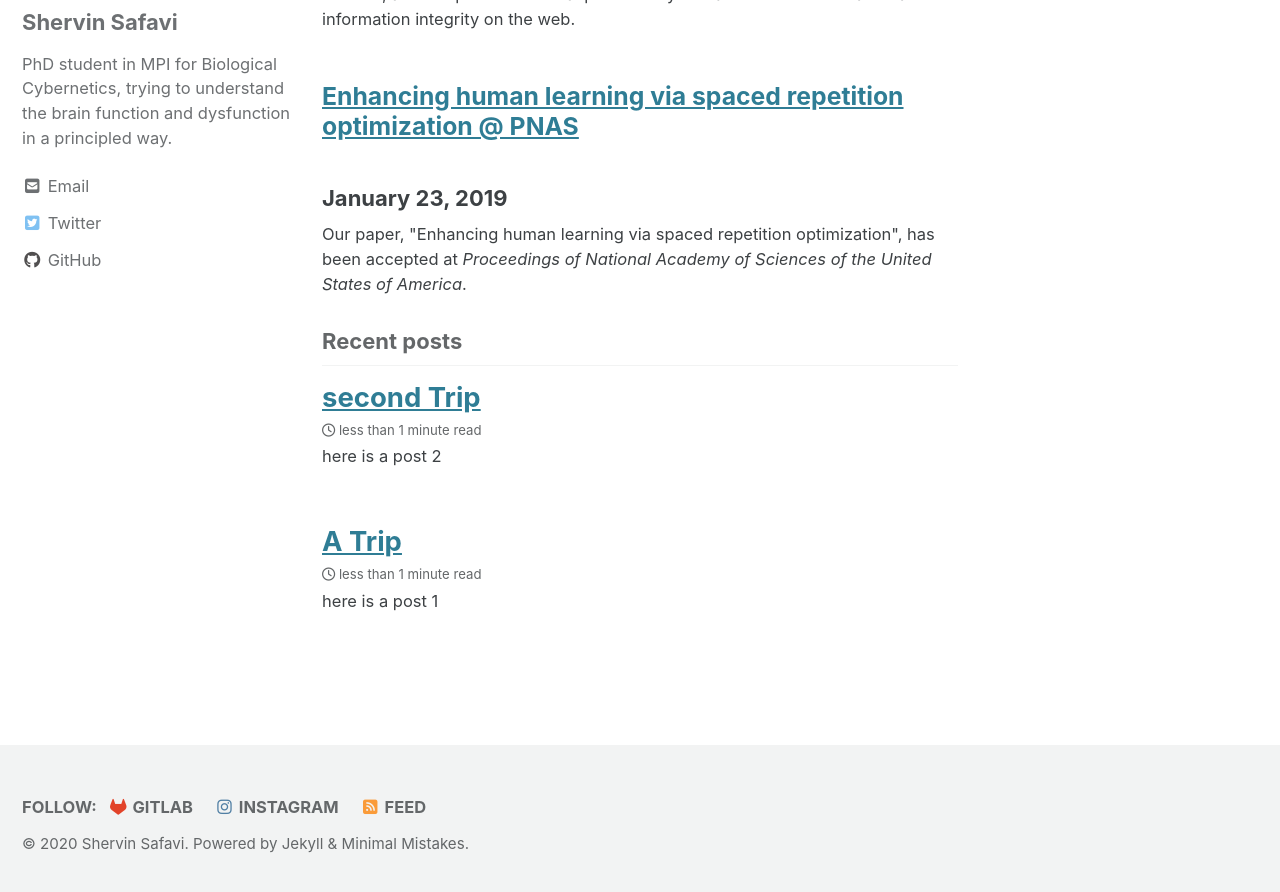
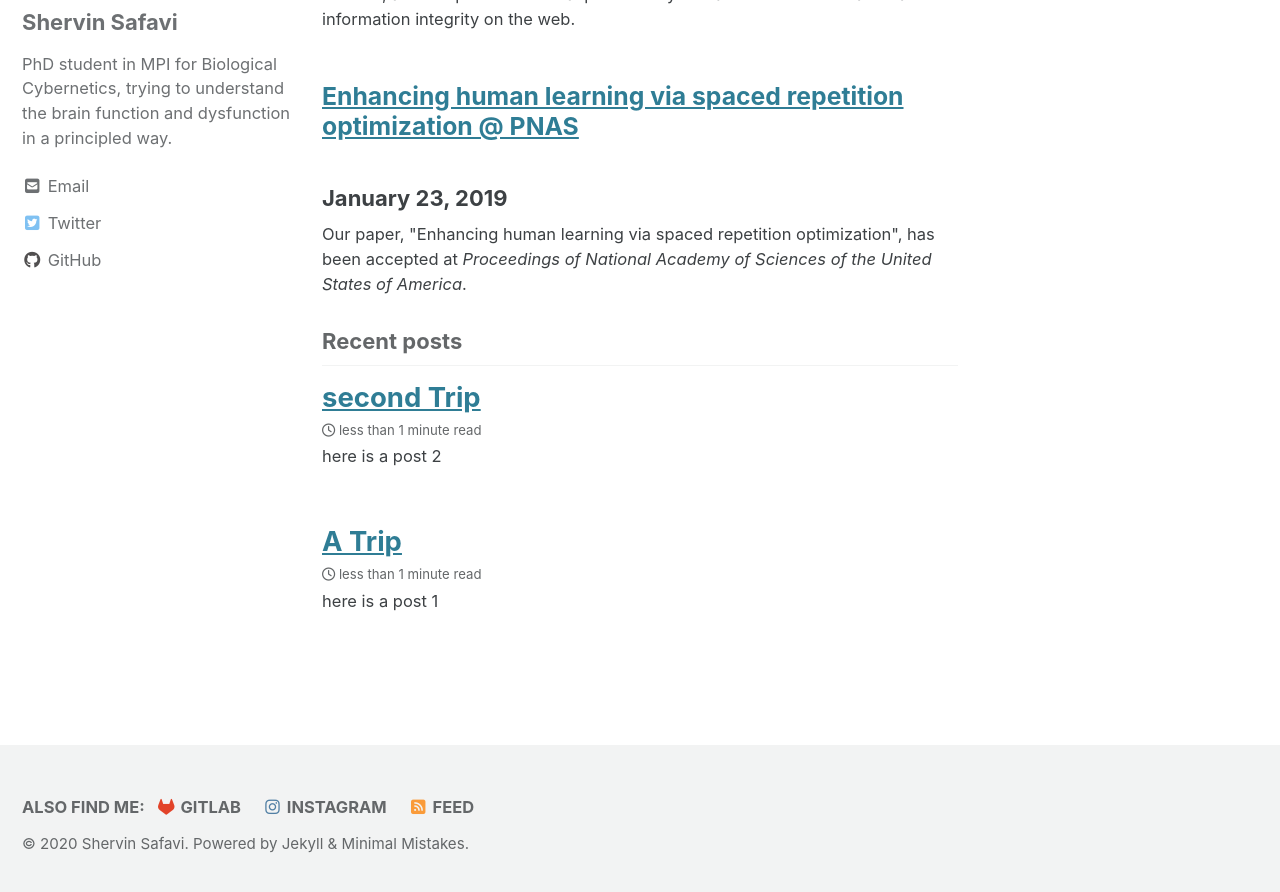
Before and after one commit to shervinsafavi/shervinsafavi.github.io, a Jekyll site: the page built from index.html, in a window 1280 px wide and 900 px high, scrolled down 1074 px. Shown: the top 892 px of the window. Built offline with Jekyll 4.4.1, drawn with Linux system fonts in a browser that asks for light colours; cached includes are drawn as plain includes; nearby versions of some CDN libraries; the list of posts is cut into pages by our own code.

Commit message:
update User Interface defaults

```diff
--- a/_data/ui-text.yml
+++ b/_data/ui-text.yml
@@ -27,7 +27,7 @@ en: &DEFAULT_EN
   comments_title             : "Comments"
   more_label                 : "Learn more"
   related_label              : "You may also enjoy"
-  follow_label               : "Follow:"
+  follow_label               : "Also find me:"
   feed_label                 : "Feed"
   powered_by                 : "Powered by"
   website_label              : "Website"
```
